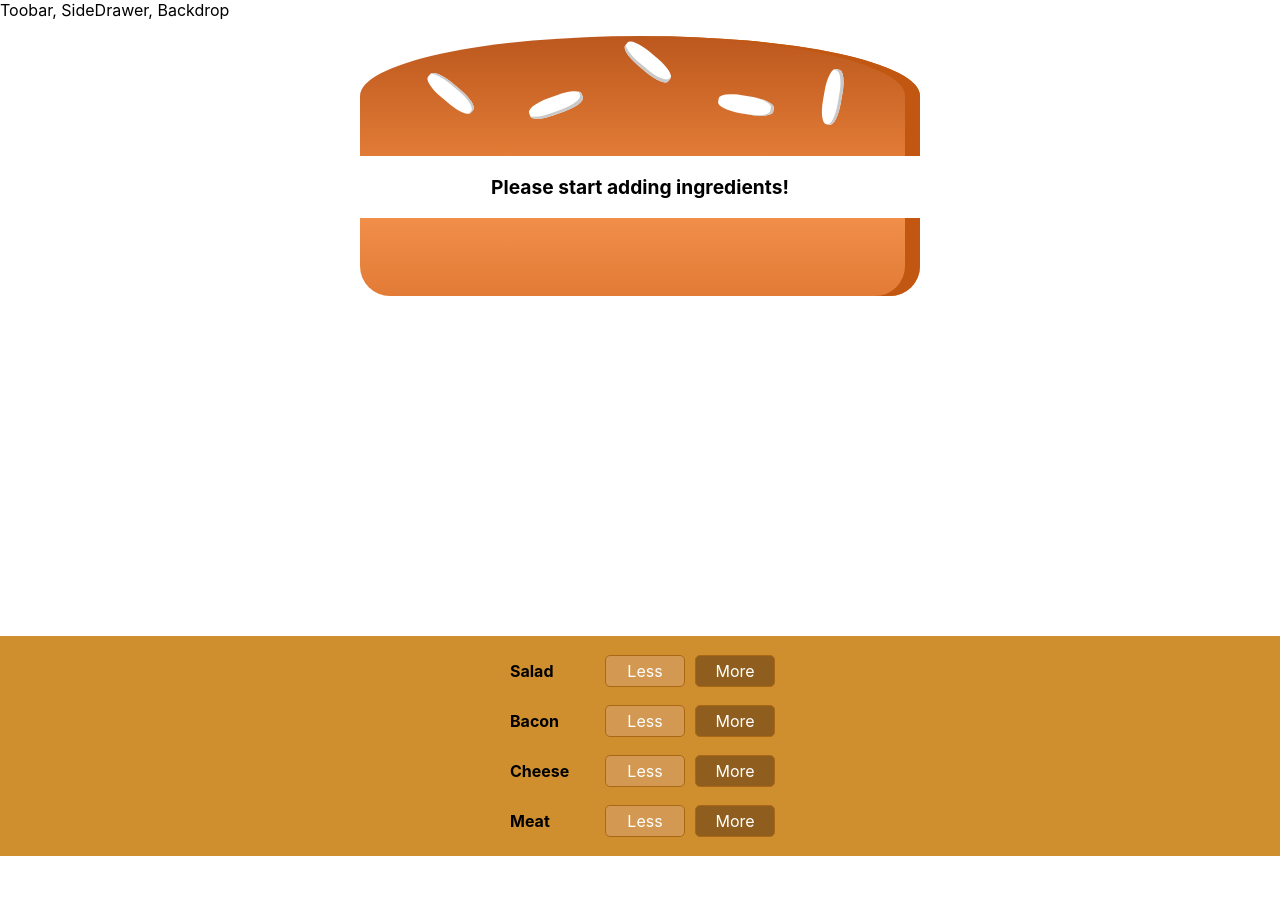
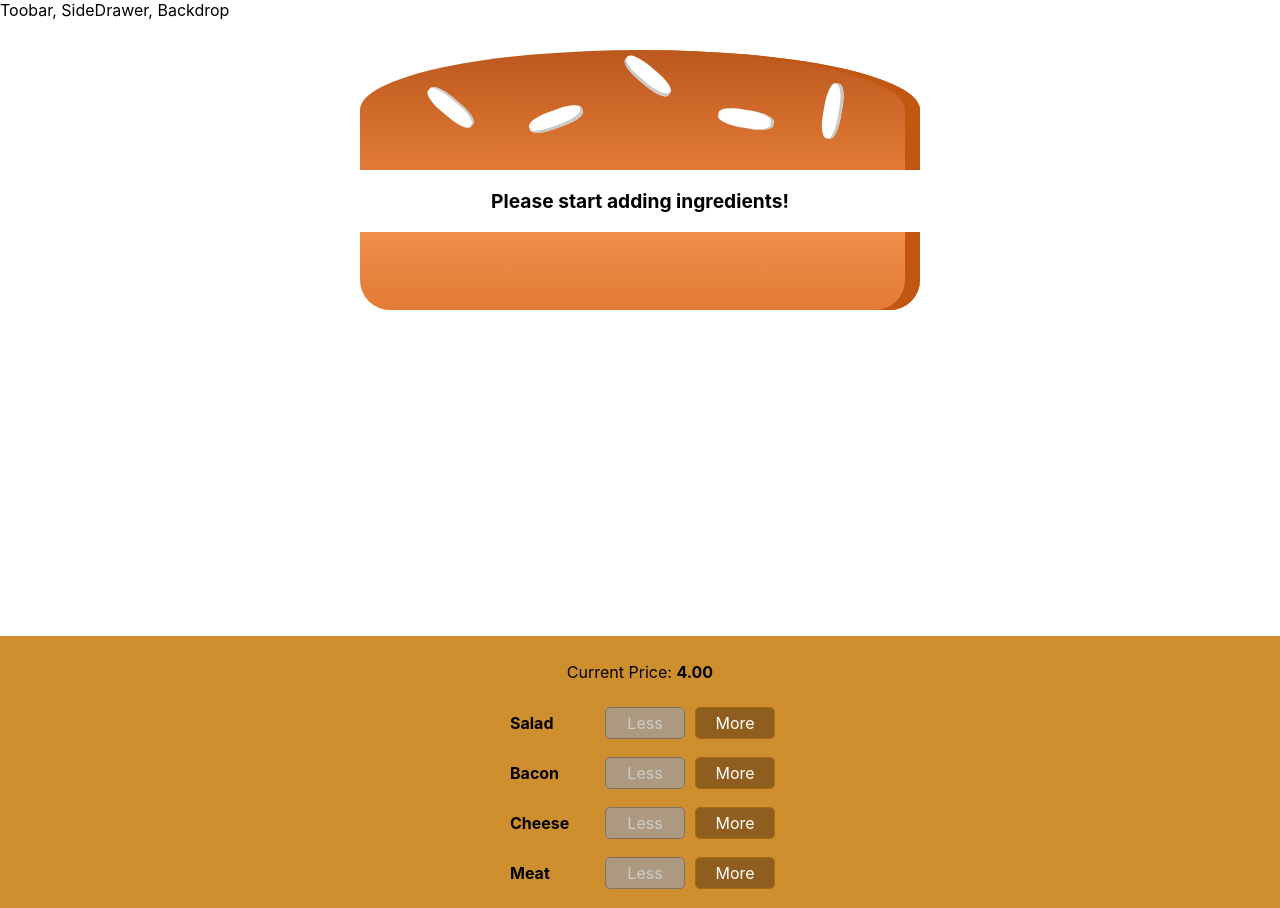
Before and after one commit to tbatista86/burger_build, a React (Create React App) app: page / in a window 1280 px wide. Before the commit the page ends 856 px from the top, so only its background shows below. Built offline with nearby package versions, Linux system fonts and the light colour scheme.

Commit message:
criando addIngredient, removeIngredient e calculo do preco dos ingredientes para mostrar no app

```diff
--- a/src/components/Burger/BuildControls/BuildControl/BuildControl.js
+++ b/src/components/Burger/BuildControls/BuildControl/BuildControl.js
@@ -5,8 +5,13 @@
 const buildControl = (props) => (
     <div className={classes.BuildControl} >
         <div className={classes.Label} >{props.label}</div>
-        <button className={classes.Less} >Less</button>
-        <button className={classes.More} >More</button>
+        <button
+            className={classes.Less}
+            onClick={props.removed}
+            disabled={props.disabled} >Less</button>
+        <button
+            className={classes.More}
+            onClick={props.added} >More</button>
     </div>
 );
 
--- a/src/components/Burger/BuildControls/BuildControls.js
+++ b/src/components/Burger/BuildControls/BuildControls.js
@@ -12,8 +12,14 @@
 
 const buildControls = (props) => (
     <div className={classes.BuildControls}>
+        <p>Current Price: <strong>{props.price.toFixed(2)}</strong></p>
         {controls.map(ctrl => (
-            <BuildControl key={ctrl.label} label={ctrl.label} />
+            <BuildControl
+                key={ctrl.label}
+                label={ctrl.label}
+                added={() => props.ingredientAdded(ctrl.type)}
+                removed={() => props.ingredienteRemoved(ctrl.type)}
+                disabled={props.disabled[ctrl.type]} />
         ))}
     </div>
 );
--- a/src/components/Burger/Burger.module.css
+++ b/src/components/Burger/Burger.module.css
@@ -2,7 +2,7 @@
     width: 100%;
     margin: auto;
     height: 250px;
-    /* overflow: scroll; */
+    overflow: scroll;
     text-align: center;
     font-weight: bold;
     font-size: 1.2rem;
--- a/src/containers/BurgerBuilder/BurgerBuilder.js
+++ b/src/containers/BurgerBuilder/BurgerBuilder.js
@@ -3,6 +3,13 @@
 import Help from '../../hoc/Help';
 import Burger from '../../components/Burger/Burger';
 import BuildControls from '../../components/Burger/BuildControls/BuildControls';
+
+const INGREDIENT_PRICES = {
+    salad: 0.5,
+    cheese: 0.4,
+    meat: 1.3,
+    bacon: 0.7
+}
 
 class BurgerBuilder extends Component {
 
@@ -12,14 +19,54 @@
             bacon: 0,
             cheese: 0,
             meat: 0
+        },
+        totalPrice: 4
+    }
+
+    addIngredientHandler = (type) => {
+        const oldCount = this.state.ingredients[type];
+        const updateCount = oldCount + 1;
+        const updateIngredients = {
+            ...this.state.ingredients
+        };
+        updateIngredients[type] = updateCount;
+        const priceAddition = INGREDIENT_PRICES[type];
+        const oldPrice = this.state.totalPrice;
+        const newPrice = oldPrice + priceAddition;
+        this.setState({totalPrice: newPrice, ingredients: updateIngredients});
+    }
+
+    removeIngredientHandler = (type) => {
+        const oldCount = this.state.ingredients[type];
+        if (oldCount <= 0) {
+            return;
         }
+        const updateCount = oldCount - 1;
+        const updateIngredients = {
+            ...this.state.ingredients
+        };
+        updateIngredients[type] = updateCount;
+        const priceDeduction = INGREDIENT_PRICES[type];
+        const oldPrice = this.state.totalPrice;
+        const newPrice = oldPrice - priceDeduction;
+        this.setState({totalPrice: newPrice, ingredients: updateIngredients});
     }
 
     render ( ) {
+        const disabledInfo = {
+            ...this.state.ingredients
+        };
+        for (let key in disabledInfo) {
+            disabledInfo[key] = disabledInfo[key] <= 0
+        }
         return (
             <Help>
                 <Burger ingredients={this.state.ingredients} />
-                <BuildControls />
+                <BuildControls
+                    ingredientAdded={this.addIngredientHandler}
+                    ingredienteRemoved={this.removeIngredientHandler}
+                    disabled={disabledInfo}
+                    price={this.state.totalPrice} />
             </Help>
         );
     }
```
